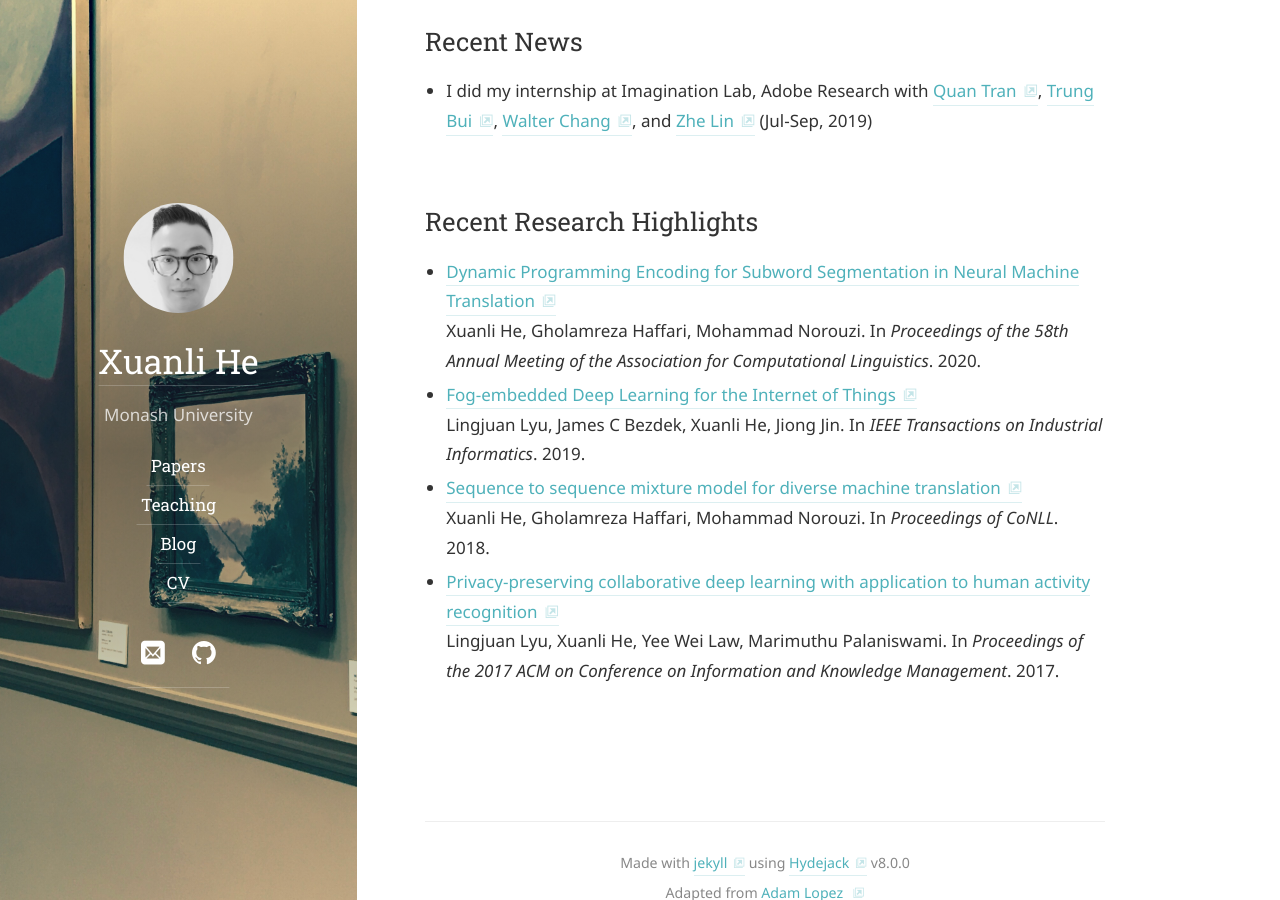
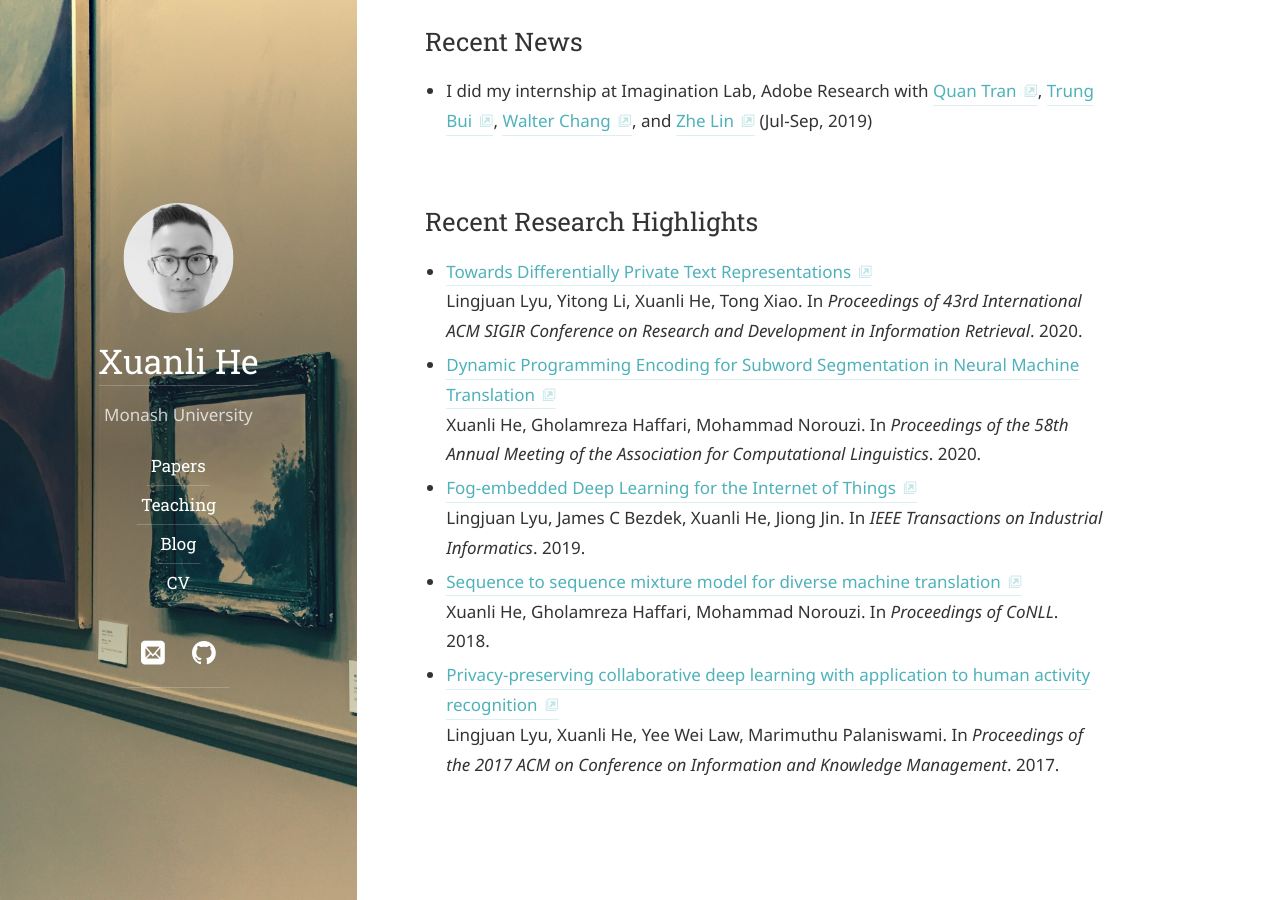
Before and after one commit to xlhex/xlhex.github.io, a Jekyll site: the page built from index.md, in a window 1280 px wide and 900 px high, scrolled down 591 px. Built offline with Jekyll 4.4.1, drawn with Linux system fonts in a browser that asks for light colours; some web fonts are replaced.

Commit message:
update paper list

```diff
--- a/_data/papers.yml
+++ b/_data/papers.yml
@@ -1,4 +1,13 @@
 papers:
+  - layout: paper
+    paper-type: inproceedings
+    selected: yes
+    year: 2020
+    title: "Towards Differentially Private Text Representations"
+    authors: "Lingjuan Lyu, Yitong Li, Xuanli He, Tong Xiao"
+    booktitle: "Proceedings of 43rd International ACM SIGIR Conference on Research and Development in Information Retrieval"
+    doc-url: https://arxiv.org/abs/2006.14170
+    venue: conference
   - layout: paper
     paper-type: inproceedings
     selected: yes
```
